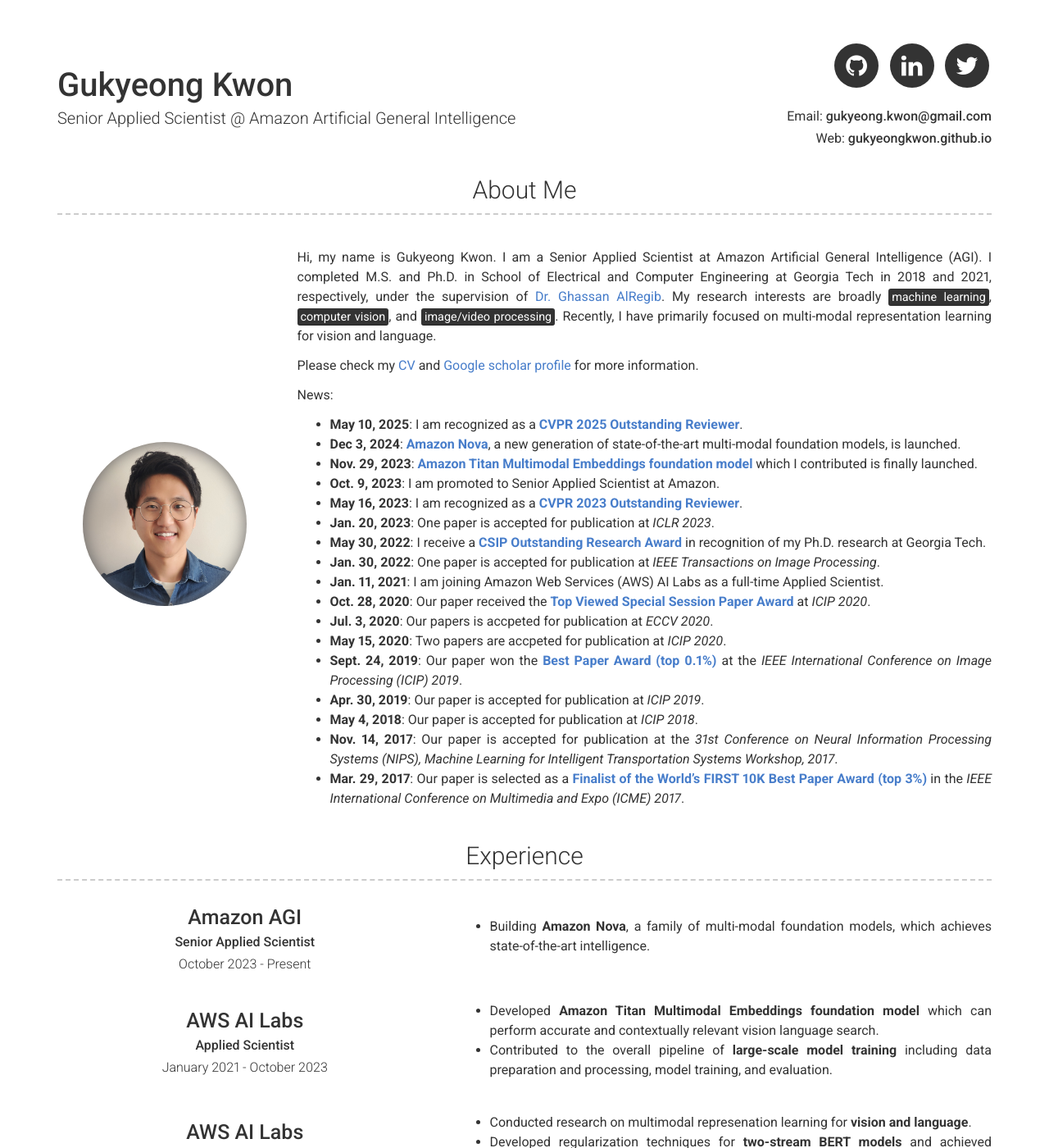
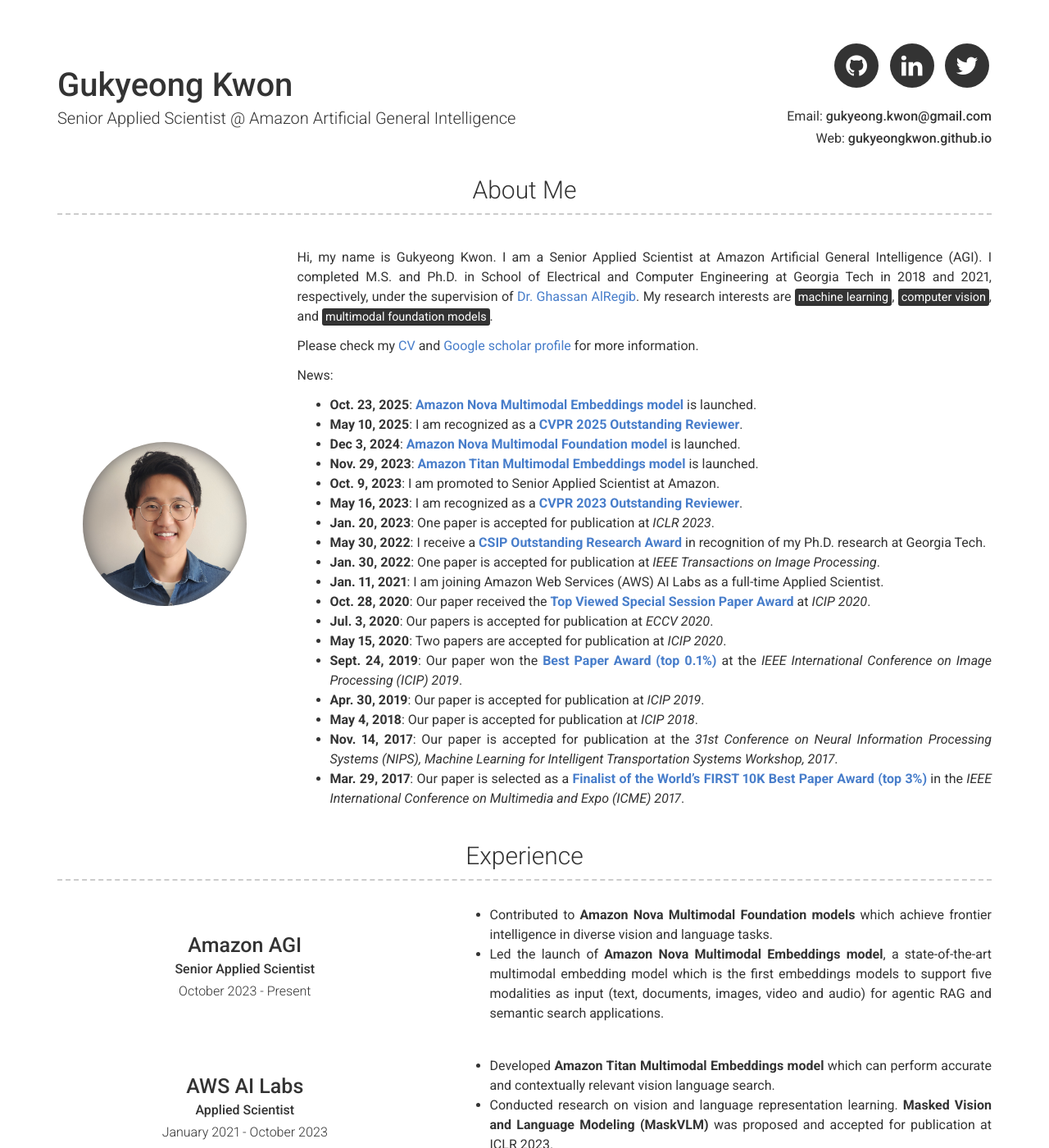
Before and after one commit to gukyeongkwon/gukyeongkwon.github.io, a Jekyll site: the page built from index.md, in a window 1280 px wide and 1400 px high. Shown: the whole window at 82% size. Built offline with Jekyll 4.4.1, drawn with Linux system fonts in a browser that asks for light colours; some of the changed text lies outside the part shown.

Commit message:
Launched the Amazon Nova Multimodal Embeddings model.

```diff
--- a/_config.yml
+++ b/_config.yml
@@ -28,14 +28,15 @@ linkedin_username: gukyeong-kwon
 # about_title: About Me (Use this to override about section title)
 about_profile_image: images/Gukyeong_12302020_square.jpg
 about_content: | # this will include new lines to allow paragraphs
-  Hi, my name is Gukyeong Kwon. I am a Senior Applied Scientist at Amazon Artificial General Intelligence (AGI). I completed M.S. and Ph.D. in School of Electrical and Computer Engineering at Georgia Tech in 2018 and 2021, respectively, under the supervision of [Dr. Ghassan AlRegib](https://ghassanalregib.info/){:target="_blank"}. My research interests are broadly <mark>machine learning</mark>, <mark>computer vision</mark>, and <mark>image/video processing</mark>. Recently, I have primarily focused on multi-modal representation learning for vision and language.
+  Hi, my name is Gukyeong Kwon. I am a Senior Applied Scientist at Amazon Artificial General Intelligence (AGI). I completed M.S. and Ph.D. in School of Electrical and Computer Engineering at Georgia Tech in 2018 and 2021, respectively, under the supervision of [Dr. Ghassan AlRegib](https://ghassanalregib.info/){:target="_blank"}. My research interests are <mark>machine learning</mark>, <mark>computer vision</mark>, and <mark>multimodal foundation models</mark>.
 
   Please check my [CV](resume/Gukyeong_Kwon_Resume.pdf){:target="_blank"} and [Google scholar profile](https://scholar.google.com/citations?user=So9yfEQAAAAJ&hl=en&oi=ao){:target="_blank"} for more information.
 
   News:
+    - **Oct. 23, 2025**: [**Amazon Nova Multimodal Embeddings model**](https://aws.amazon.com/blogs/aws/amazon-nova-multimodal-embeddings-now-available-in-amazon-bedrock/) is launched.
     - **May 10, 2025**: I am recognized as a [**CVPR 2025 Outstanding Reviewer**](https://cvpr.thecvf.com/Conferences/2025/ProgramCommittee#all-outstanding-reviewer).
-    - **Dec 3, 2024**: [**Amazon Nova**](https://www.aboutamazon.com/news/aws/amazon-nova-artificial-intelligence-bedrock-aws), a new generation of state-of-the-art multi-modal foundation models, is launched.
-    - **Nov. 29, 2023**: [**Amazon Titan Multimodal Embeddings foundation model**](https://www.amazon.science/blog/amazon-web-services-releases-two-new-titan-vision-language-models) which I contributed is finally launched.
+    - **Dec 3, 2024**: [**Amazon Nova Multimodal Foundation model**](https://www.aboutamazon.com/news/aws/amazon-nova-artificial-intelligence-bedrock-aws) is launched.
+    - **Nov. 29, 2023**: [**Amazon Titan Multimodal Embeddings model**](https://www.amazon.science/blog/amazon-web-services-releases-two-new-titan-vision-language-models) is launched.
     - **Oct. 9, 2023**: I am promoted to Senior Applied Scientist at Amazon.
     - **May 16, 2023**: I am recognized as a [**CVPR 2023 Outstanding Reviewer**](https://cvpr.thecvf.com/Conferences/2023/OutstandingReviewers).
     - **Jan. 20, 2023**: One paper is accepted for publication at *ICLR 2023*.
@@ -43,8 +44,8 @@ about_content: | # this will include new lines to allow paragraphs
     - **Jan. 30, 2022**: One paper is accepted for publication at *IEEE Transactions on Image Processing*.
     - **Jan. 11, 2021**: I am joining Amazon Web Services (AWS) AI Labs as a full-time Applied Scientist.
     - **Oct. 28, 2020**: Our paper received the [**Top Viewed Special Session Paper Award**](images/icip2020_mohit_award.pdf) at *ICIP 2020*.
-    - **Jul. 3, 2020**: Our papers is accpeted for publication at *ECCV 2020*.
-    - **May 15, 2020**: Two papers are accpeted for publication at *ICIP 2020*.
+    - **Jul. 3, 2020**: Our papers is accepted for publication at *ECCV 2020*.
+    - **May 15, 2020**: Two papers are accepted for publication at *ICIP 2020*.
     - **Sept. 24, 2019**: Our paper won the [**Best Paper Award (top 0.1%)**](https://www.ece.gatech.edu/news/627107/olives-team-wins-ieee-icip-best-paper-award){:target="_blank"} at the *IEEE International Conference on Image Processing (ICIP) 2019*.
     - **Apr. 30, 2019**: Our paper is accepted for publication at *ICIP 2019*.
     - **May 4, 2018**: Our paper is accepted for publication at *ICIP 2018*.
--- a/_data/experience.yml
+++ b/_data/experience.yml
@@ -5,23 +5,23 @@
   job_title: Senior Applied Scientist
   dates: October 2023 - Present
   description: | # this will include new lines to allow paragraphs
-    - Building **Amazon Nova**, a family of multi-modal foundation models, which achieves state-of-the-art intelligence.
+    - Contributed to **Amazon Nova Multimodal Foundation models** which achieve frontier intelligence in diverse vision and language tasks.
+    - Led the launch of **Amazon Nova Multimodal Embeddings model**, a state-of-the-art multimodal embedding model which is the first embeddings models to support five modalities as input (text, documents, images, video and audio) for agentic RAG and semantic search applications.
 
 - layout: left-exp
   company: AWS AI Labs
   job_title: Applied Scientist
   dates: January 2021 - October 2023
   description: | # this will include new lines to allow paragraphs
-    - Developed **Amazon Titan Multimodal Embeddings foundation model** which can perform accurate and contextually relevant vision language search.
-    - Contributed to the overall pipeline of **large-scale model training** including data preparation and processing, model training, and evaluation.
+    - Developed **Amazon Titan Multimodal Embeddings model** which can perform accurate and contextually relevant vision language search.
+    - Conducted research on vision and language representation learning. **Masked Vision and Language Modeling (MaskVLM)** was proposed and accepted for publication at ICLR 2023.
 
 - layout: left-exp
   company: AWS AI Labs
   job_title: Applied Scientist Intern
   dates: May 2020 - August 2020
   description: | # this will include new lines to allow paragraphs
-    - Conducted research on multimodal represenation learning for **vision and language**.
-    - Developed regularization techniques for **two-stream BERT models** and achieved improved performance in **visual question answering**, **caption-based image retrieval**, and **referring expressions**.
+    - Developed regularization techniques for **vision and language models** and achieved improved performance in **visual question answering**, **caption-based image retrieval**, and **referring expressions**.
 
 - layout: left-exp
   company: Panasonic Automotive
@@ -36,7 +36,7 @@
   job_title: Graduate Research/Teaching Assistant
   dates: January 2016 - December 2020
   description: | # this will include new lines to allow paragraphs
-      - Developed algorithms to detect accident events occurring in driving scenes to **ensure safe autonomous driving**.
-      - Proposed **abnormal object detection** algorithms for autonomous vehicles.
+      - Developed an anomaly detection algorithm using gradient-based representations which characterize knowledge that the model has not learned.
+      - Conducted research on accident event detection algorithms to detect abnormal situations in driving scenarios and **ensure safe autonomous driving**.
       - Introduced a large-scale traffic sign recognition dataset for **robust visual understanding under challenging conditions**.
       - Developed a **perceptual video quality assessment (VQA)** metric which achieved the state-of-the-art performance in estimating the impact of visual distortions on **human perception**.
--- a/_data/projects.yml
+++ b/_data/projects.yml
@@ -1,11 +1,15 @@
 # Project template
+- layout: left-proj
+  pub-img: images/nova_mme_2025.png
+  citation: '**Amazon Artificial General Intelligence**, "Amazon Nova Multimodal Embeddings: Technical Report and Model Card," Tech report, 2025.'
+  links: |
+    [[Amazon Science]](https://www.amazon.science/publications/amazon-nova-multimodal-embeddings-technical-report-and-model-card)
 
 - layout: left-proj
   pub-img: images/nova2024.png
   citation: '**Amazon Artificial General Intelligence**, "The Amazon Nova Family of Models: Technical Report and Model Card," Tech report, 2024.'
   links: |
     [[Amazon Science]](https://www.amazon.science/publications/the-amazon-nova-family-of-models-technical-report-and-model-card)
-
 
 - layout: left-proj
   pub-img: images/maskvlm.jpg
```
Also changed, not shown: images/nova_mme_2025.png (added), 2 other files.
